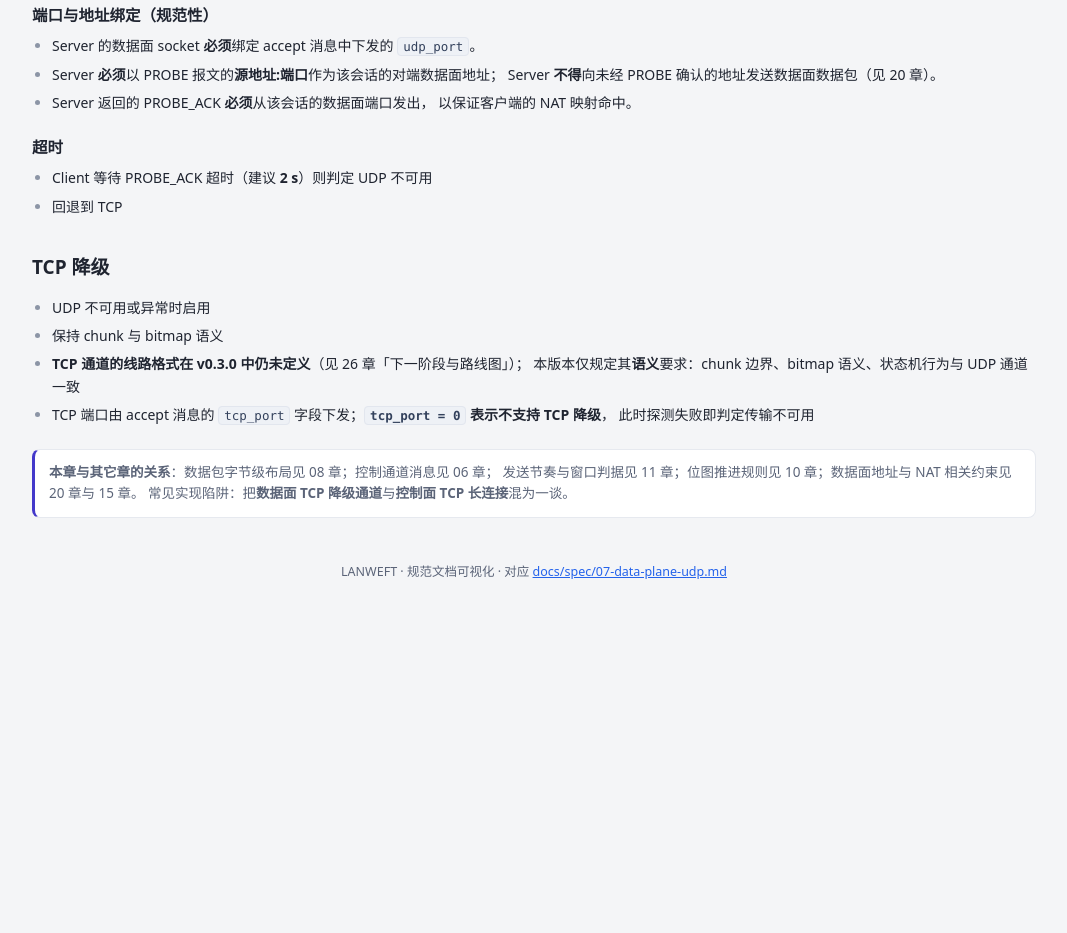
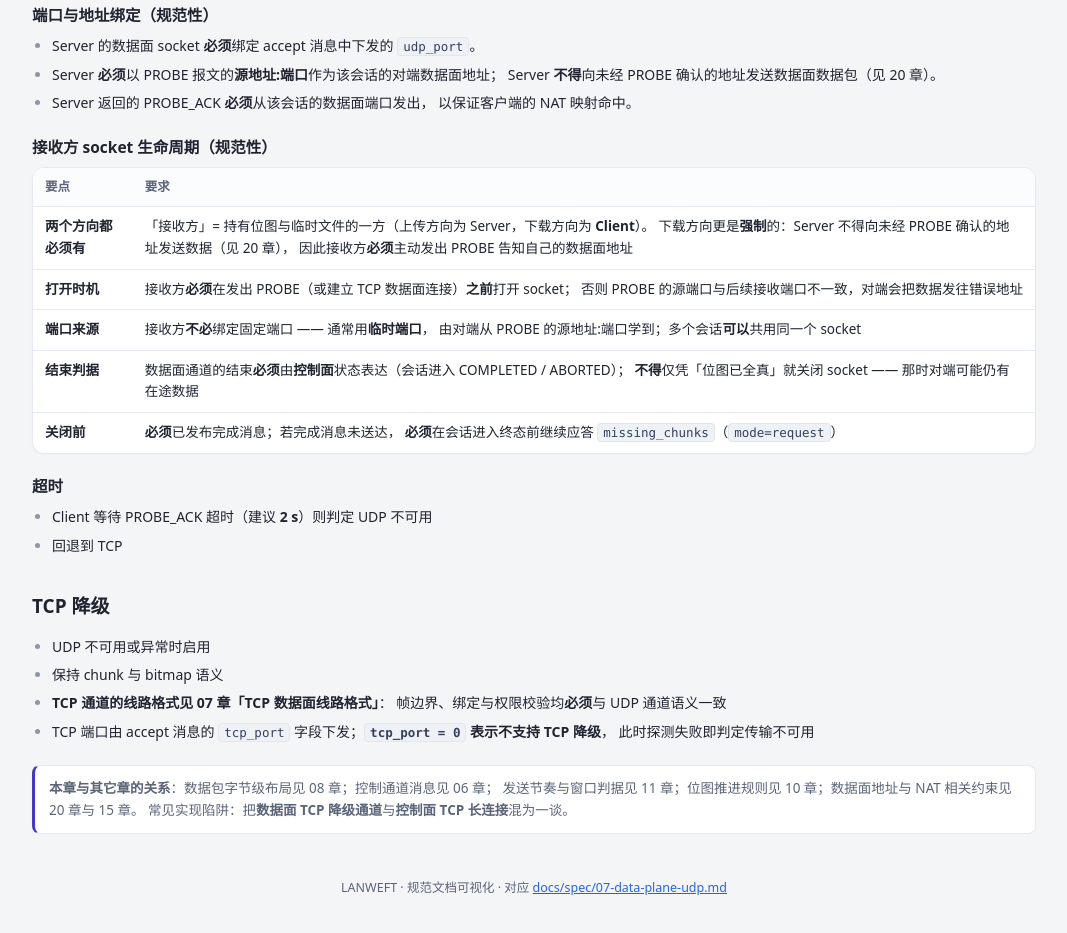
Before and after one commit to gx1727/LANWEFT, a plain HTML site: page docs/site/07-data-plane-udp.html in a window 1280 px wide. Shown: the part 2120-3053 px from the top of the page, without its empty margins (106-1173 px from the left). Before the commit the page ends 2782 px from the top, so only its background shows below. Drawn offline with Linux system fonts and the light colour scheme.

Commit message:
docs(spec): 明确接收方数据面 socket 的生命周期
07 章此前只规定了 Server 侧 socket 的绑定，接收方一侧是隐含的，
在下载方向下尤其容易踩坑。

补充「接收方 socket 生命周期（规范性）」
- 两个方向的接收方都**必须**有数据面 socket；下载方向（接收方为 Client）
  是**强制**的 —— Server 不得向未经 PROBE 确认的地址发送数据（20 章），
  接收方必须主动发 PROBE 告知自己的数据面地址
- 打开时机：必须在发出 PROBE（或建立 TCP 数据面连接）之前打开，
  否则 PROBE 源端口与后续接收端口不一致，对端会把数据发往错误地址
- 端口来源：接收方不必绑定固定端口，通常用临时端口，由对端从 PROBE 源地址学到；
  多会话可共用同一个 socket
- 结束判据：数据面通道的结束必须由控制面状态表达（COMPLETED / ABORTED）；
  不得仅凭「位图已全真」就关闭 socket —— 那时对端可能仍有在途数据
- 关闭前义务：必须已发布完成消息；完成消息未送达时须在会话进入终态前
  继续应答 missing_chunks(mode=request)，避免对端等待

TCP 降级方向同步补充：FLAG_BIND 必须是连接上的第一条数据面帧，
绑定完成前不得发送其他数据面帧，且连接保持到会话终态。

14 章下载流程补充 Client 侧 socket 的说明；site 07 页新增对应表格，
并修正其「TCP 线路格式未定义」的陈旧措辞。

```diff
--- a/docs/site/07-data-plane-udp.html
+++ b/docs/site/07-data-plane-udp.html
@@ -179,6 +179,41 @@
       以保证客户端的 NAT 映射命中。</li>
   </ul>
 
+  <h3>接收方 socket 生命周期（规范性）</h3>
+  <div class="card">
+    <table>
+      <thead><tr><th>要点</th><th>要求</th></tr></thead>
+      <tbody>
+        <tr>
+          <td><strong>两个方向都必须有</strong></td>
+          <td>「接收方」= 持有位图与临时文件的一方（上传方向为 Server，下载方向为 <strong>Client</strong>）。
+            下载方向更是<strong>强制</strong>的：Server 不得向未经 PROBE 确认的地址发送数据（见 20 章），
+            因此接收方<strong>必须</strong>主动发出 PROBE 告知自己的数据面地址</td>
+        </tr>
+        <tr>
+          <td><strong>打开时机</strong></td>
+          <td>接收方<strong>必须</strong>在发出 PROBE（或建立 TCP 数据面连接）<strong>之前</strong>打开 socket；
+            否则 PROBE 的源端口与后续接收端口不一致，对端会把数据发往错误地址</td>
+        </tr>
+        <tr>
+          <td><strong>端口来源</strong></td>
+          <td>接收方<strong>不必</strong>绑定固定端口 —— 通常用<strong>临时端口</strong>，
+            由对端从 PROBE 的源地址:端口学到；多个会话<strong>可以</strong>共用同一个 socket</td>
+        </tr>
+        <tr>
+          <td><strong>结束判据</strong></td>
+          <td>数据面通道的结束<strong>必须</strong>由<strong>控制面</strong>状态表达（会话进入 COMPLETED / ABORTED）；
+            <strong>不得</strong>仅凭「位图已全真」就关闭 socket —— 那时对端可能仍有在途数据</td>
+        </tr>
+        <tr>
+          <td><strong>关闭前</strong></td>
+          <td><strong>必须</strong>已发布完成消息；若完成消息未送达，
+            <strong>必须</strong>在会话进入终态前继续应答 <code>missing_chunks</code>（<code>mode=request</code>）</td>
+        </tr>
+      </tbody>
+    </table>
+  </div>
+
   <h3>超时</h3>
   <ul class="spec">
     <li>Client 等待 PROBE_ACK 超时（建议 <strong>2 s</strong>）则判定 UDP 不可用</li>
@@ -190,8 +225,8 @@
   <ul class="spec">
     <li>UDP 不可用或异常时启用</li>
     <li>保持 chunk 与 bitmap 语义</li>
-    <li><strong>TCP 通道的线路格式在 v0.3.0 中仍未定义</strong>（见 26 章「下一阶段与路线图」）；
-      本版本仅规定其<strong>语义</strong>要求：chunk 边界、bitmap 语义、状态机行为与 UDP 通道一致</li>
+    <li><strong>TCP 通道的线路格式见 07 章「TCP 数据面线路格式」</strong>：
+      帧边界、绑定与权限校验均<strong>必须</strong>与 UDP 通道语义一致</li>
     <li>TCP 端口由 accept 消息的 <code>tcp_port</code> 字段下发；<strong><code>tcp_port = 0</code> 表示不支持 TCP 降级</strong>，
       此时探测失败即判定传输不可用</li>
   </ul>
```
Also changed, not shown: 3 other files.
